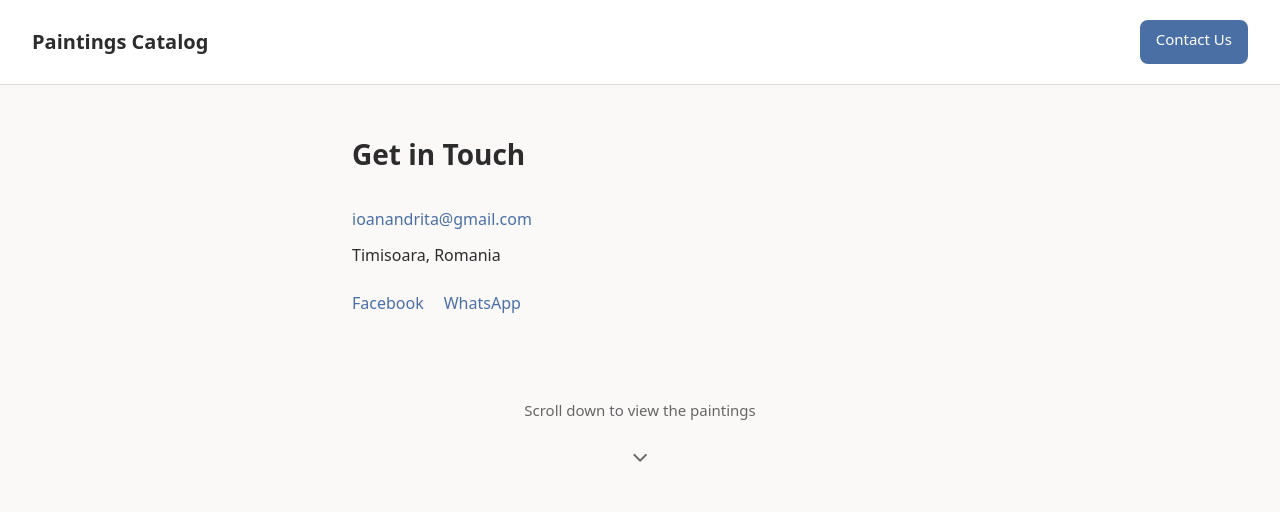
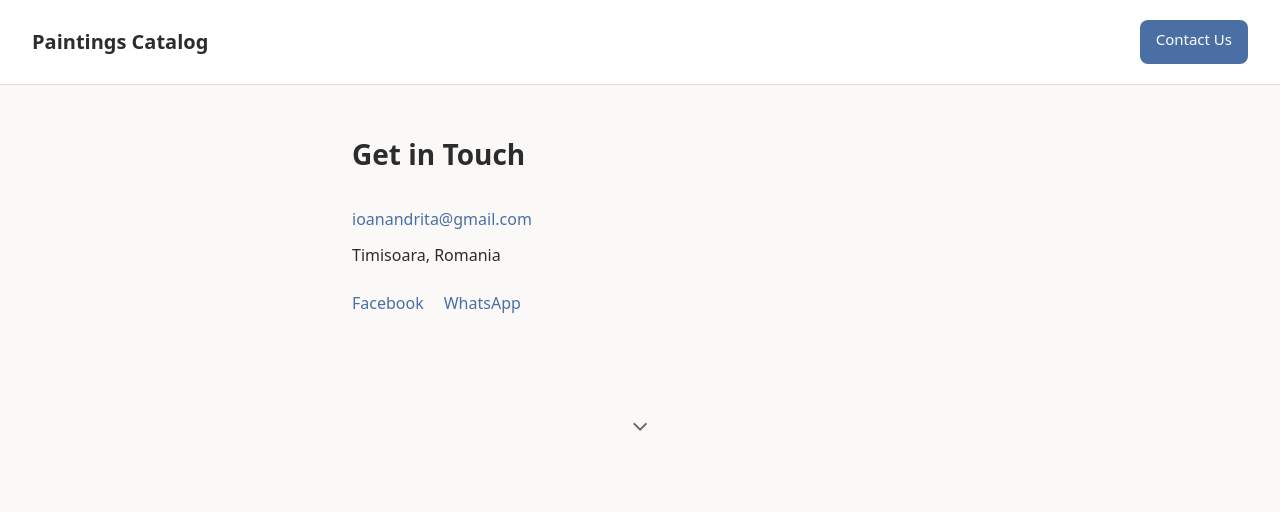
Before and after one commit to VladAnd73/PaintingsCatalog, a plain HTML site: page index.html in a window 1280 px wide. Shown: the top 512 px of the page. Drawn offline with Linux system fonts and the light colour scheme.

Commit message:
Update index.html

```diff
--- a/index.html
+++ b/index.html
@@ -23,7 +23,6 @@
     </section>
 
     <div class="scroll-hint" aria-hidden="true">
-      <p>Scroll down to view the paintings</p>
       <span class="scroll-chevron" aria-hidden="true">⌄</span>
     </div>
 
```
